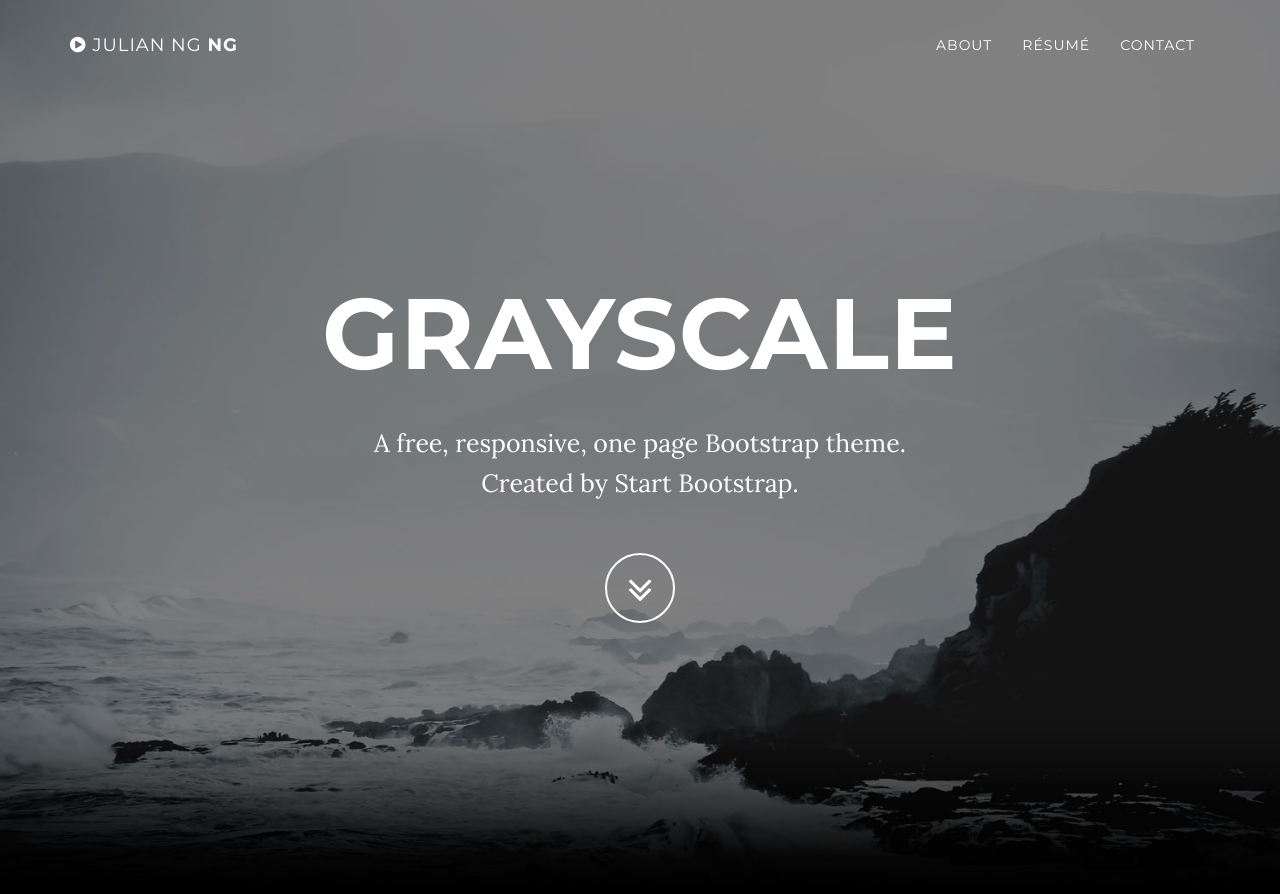
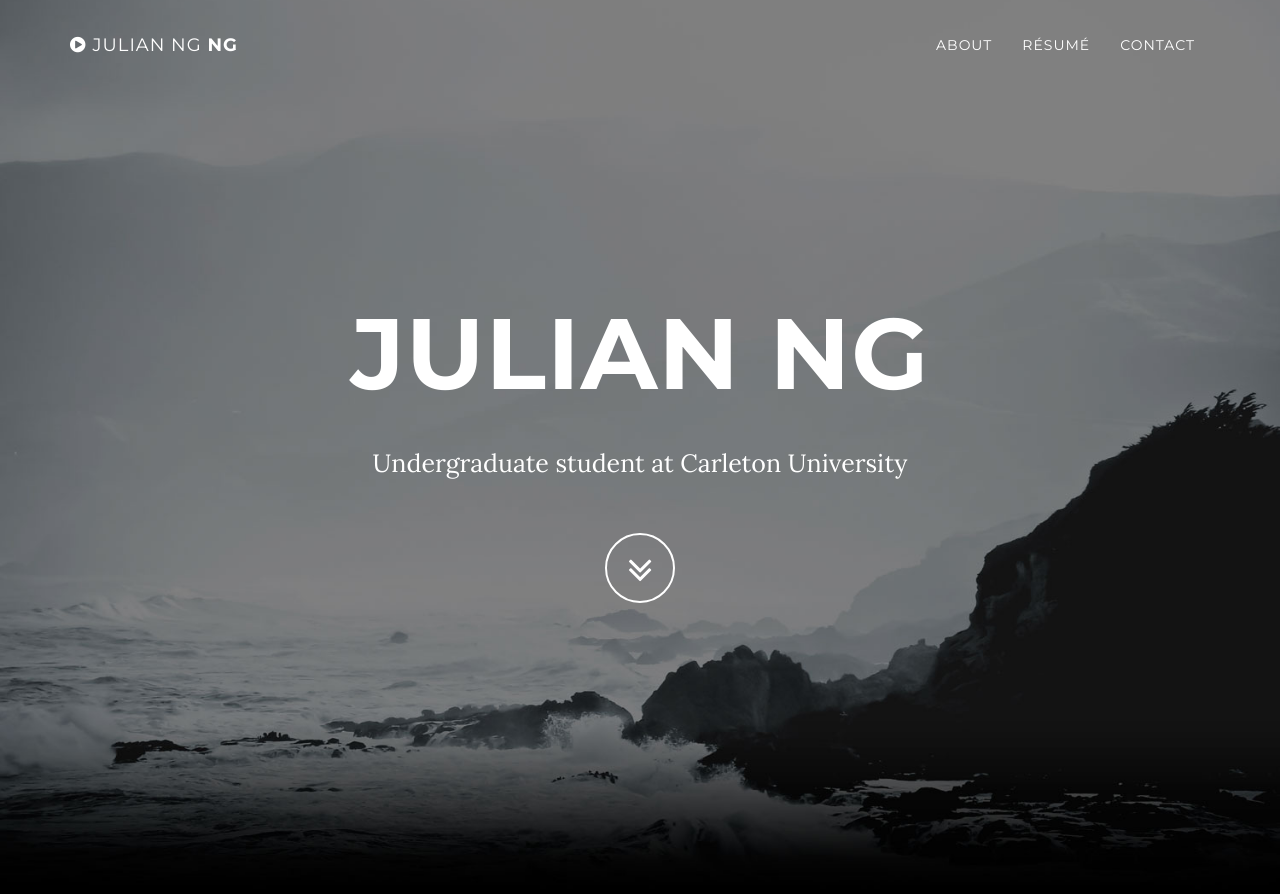
Before and after one commit to ngjuliann/ngjuliann.github.io, a Jekyll site: the page built from index.html, in a window 1280 px wide and 900 px high. Shown: the top 894 px of the window. Built offline with Jekyll 4.4.1, drawn with Linux system fonts in a browser that asks for light colours.

Commit message:
Julian Ng

```diff
--- a/_includes/header.html
+++ b/_includes/header.html
@@ -4,8 +4,8 @@
             <div class="container">
                 <div class="row">
                     <div class="col-md-8 col-md-offset-2">
-                        <h1 class="brand-heading">Grayscale</h1>
-                        <p class="intro-text">A free, responsive, one page Bootstrap theme.<br>Created by Start Bootstrap.</p>
+                        <h1 class="brand-heading">Julian Ng</h1>
+                        <p class="intro-text">Undergraduate student at Carleton University</p>
                         <a href="#about" class="btn btn-circle page-scroll">
                             <i class="fa fa-angle-double-down animated"></i>
                         </a>
--- a/_includes/resume.html
+++ b/_includes/resume.html
@@ -3,10 +3,10 @@
         <div class="download-section">
             <div class="container">
                 <div class="col-lg-8 col-lg-offset-2">
-                    <h2>Download Grayscale</h2>
-                    <p>You can download Grayscale for free on the preview page at Start Bootstrap.</p>
+                  <h2>Download Résumé</h2>
+                    <p>You can download a PDF version of my résumé here.</p>
                     <a href="http://startbootstrap.com/template-overviews/grayscale/" class="btn btn-default btn-lg">Visit Download Page</a>
-                </div>
+              </div>
             </div>
         </div>
     </section>
```
